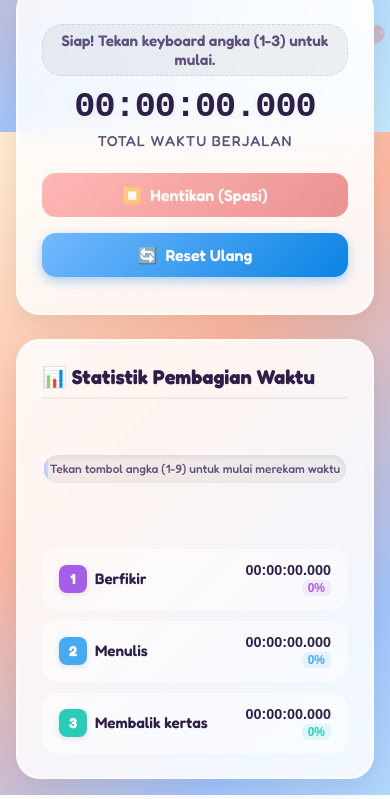
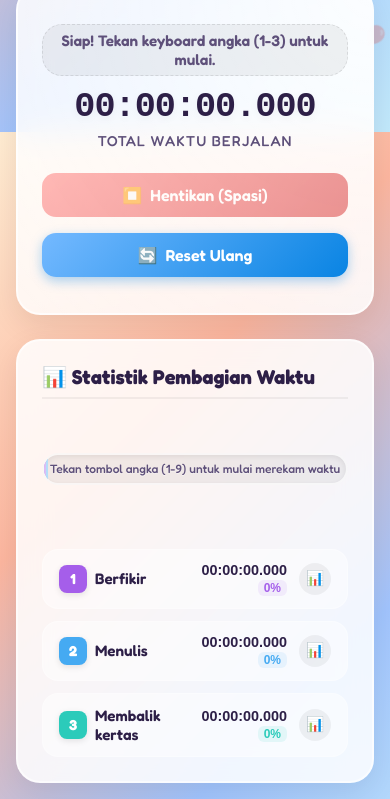
Before and after one commit to agussasmito/sean, a plain HTML site: page stopwatch/index.html in a window 390 px wide. Shown: the part 712-1511 px from the top of the page. Drawn offline with Linux system fonts and the light colour scheme.

Commit message:
Add mobile touch support for starting/switching components

```diff
--- a/stopwatch/script.js
+++ b/stopwatch/script.js
@@ -191,7 +191,7 @@ function renderStatsList() {
 
         // 4. Legend Detail Card
         const card = document.createElement('div');
-        card.className = 'legend-card';
+        card.className = 'legend-card clickable';
         card.id = `legend-card-${comp.id}`;
         card.style.setProperty('--active-color', comp.color);
         card.style.setProperty('--active-bg', comp.bg);
@@ -200,16 +200,27 @@ function renderStatsList() {
                 <span class="key-badge" style="background-color: ${comp.keyBg}">${comp.id}</span>
                 <span class="legend-name">${comp.name}</span>
             </div>
-            <div class="legend-right">
-                <span class="legend-time" id="legend-time-${comp.id}">00:00:00${precisionMs ? '.000' : ''}</span>
-                <span class="legend-percent" id="legend-percent-${comp.id}">0%</span>
+            <div class="legend-right-wrapper" style="display: flex; align-items: center;">
+                <div class="legend-right" style="display: flex; flex-direction: column; align-items: flex-end;">
+                    <span class="legend-time" id="legend-time-${comp.id}">00:00:00${precisionMs ? '.000' : ''}</span>
+                    <span class="legend-percent" id="legend-percent-${comp.id}">0%</span>
+                </div>
+                <button class="chart-detail-btn" id="chart-detail-btn-${comp.id}" title="Analisis Statistik">📊</button>
             </div>
         `;
+
+        // Card click triggers activation/switching (works for mobile/desktop)
         card.onclick = () => {
-            if (!isRunning) {
-                showComponentDetails(comp.id);
-            }
+            activateComponent(comp.id);
         };
+
+        // Detail button triggers modal popup
+        const detailBtn = card.querySelector('.chart-detail-btn');
+        detailBtn.onclick = (e) => {
+            e.stopPropagation(); // Prevent triggering card activation click
+            showComponentDetails(comp.id);
+        };
+
         legendGrid.appendChild(card);
     });
 }
@@ -505,15 +516,20 @@ function finalizeActiveRun() {
     activeRunDuration = 0; // reset
 }
 
-// Manage clickable states of legend cards
+// Manage clickable states of legend cards and detail buttons
 function updateLegendClickability() {
     components.forEach((comp) => {
         const card = document.getElementById(`legend-card-${comp.id}`);
+        const btn = document.getElementById(`chart-detail-btn-${comp.id}`);
         if (card) {
+            // Cards are always clickable to switch/start now!
+            card.classList.add('clickable');
+        }
+        if (btn) {
             if (isRunning) {
-                card.classList.remove('clickable');
+                btn.disabled = true;
             } else {
-                card.classList.add('clickable');
+                btn.disabled = false;
             }
         }
     });
--- a/stopwatch/style.css
+++ b/stopwatch/style.css
@@ -1001,6 +1001,34 @@ kbd {
     box-shadow: 0 8px 24px rgba(0, 0, 0, 0.08);
 }
 
+.chart-detail-btn {
+    width: 32px;
+    height: 32px;
+    border-radius: 50%;
+    border: none;
+    background: rgba(0, 0, 0, 0.05);
+    cursor: pointer;
+    display: flex;
+    align-items: center;
+    justify-content: center;
+    font-size: 0.9rem;
+    transition: all 0.2s ease;
+    margin-left: 12px;
+    color: var(--text-secondary);
+    flex-shrink: 0;
+}
+
+.chart-detail-btn:hover:not(:disabled) {
+    background: var(--active-color, #6c5ce7);
+    color: white;
+    transform: scale(1.1);
+}
+
+.chart-detail-btn:disabled {
+    opacity: 0.2;
+    cursor: not-allowed;
+}
+
 @media (max-width: 600px) {
     .stats-summary-grid {
         grid-template-columns: repeat(2, 1fr);
```
